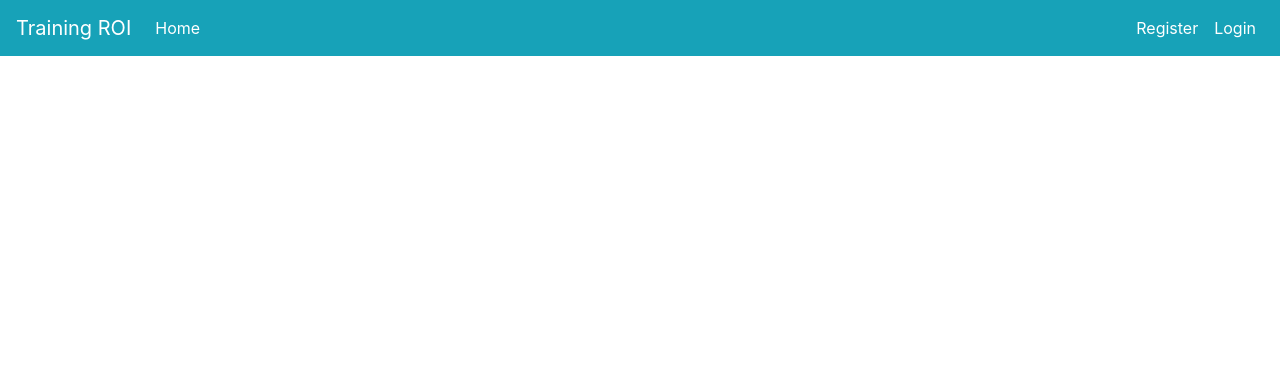
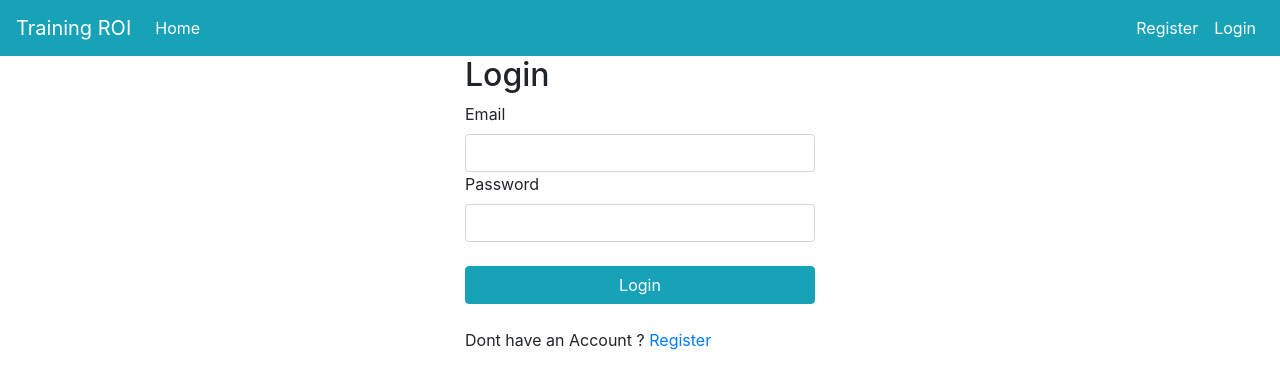
Before and after one commit to ghaffaru/training-roi, a Vue app: page /login in a window 1280 px wide. Shown: the top 388 px of the page. Built offline with nearby package versions, Linux system fonts and the light colour scheme.

Commit message:
login validations done

```diff
--- a/src/views/Login.vue
+++ b/src/views/Login.vue
@@ -1,61 +1,45 @@
 <template>
   <div>
     <Navbar />
-    <!-- <div class="container">
-      <br />
-      <h3 style="text-align:center">Login</h3>
-      <form @submit.prevent="login">
-        <div class="row">
-          <div class="col-md-2"></div>
-          <div class="col-md-8">
-            <div class="form-group">
+    <b-container class="bv-example-row">
+      <b-row>
+        <b-col></b-col>
+        <b-col><h2>Login</h2></b-col>
+        <b-col></b-col>
+      </b-row>
+      <b-row>
+        <b-col></b-col>
+        <b-col>
+          <b-form @submit.prevent="submit">
+            <div>
               <label for="email">Email</label>
-              <input type="email" class="form-control" id="email" v-model="email" />
-                <span v-if="$v.email.required">Email field is required</span>
-            </div>
-          </div>
-          <div class="col-md-2"></div>
+              <b-form-input v-model="email" type="email"></b-form-input>
+              <span v-if="$v.email.$error" style="color:red">Email field is required</span>
             </div>
 
-        <div class="row">
-          <div class="col-md-2"></div>
-          <div class="col-md-8">
-            <div class="form-group">
+            <div>
               <label for="password">Password</label>
-              <input type="password" class="form-control" v-model="password" id="password" />
-            </div>
-          </div>
-          <div class="col-md-2"></div>
-        </div>
-
-        <div class="row">
-          <div class="col-md-2"></div>
-          <div class="col-md-8">
-            <button type="submit" class="btn btn-primary btn-block">
-              Login
-            </button>
-          </div>
-          <div class="col-md-2"></div>
+              <b-form-input v-model="password" type="password"></b-form-input>
+              <span v-if="$v.password.$error" style="color:red">Password Field is required</span>
             </div>
             <br />
-        <div class="row">
-          <div class="col-md-2"></div>
-          <div class="col-md-8">
-            <router-link to="/">
-              Forgot password ?
-            </router-link>
+            <div>
+              <b-button block variant="info" type="submit">Login</b-button>
             </div>
-          <div class="col-md-2"></div>
-        </div>
-      </form>
-    </div> -->
+          </b-form>
+          <br>
+          Dont have an Account ? <router-link to="/register">Register</router-link>
+        </b-col>
+        <b-col></b-col>
+      </b-row>
+    </b-container>
   </div>
 </template>
 
 <script>
 import Navbar from "../components/Navbar";
-import Vuelidate from 'vuelidate'
-import { required } from 'vuelidate/lib/validators'
+
+import { required } from "vuelidate/lib/validators";
 
 export default {
   components: {
@@ -64,25 +48,26 @@ export default {
 
   data() {
     return {
-          email: '',
-          password: ''
-      }
+      email: "",
+      password: "",
+    };
   },
 
   validations: {
     email: {
-          required
+      required,
     },
     password: {
-          required
-      }
+      required,
+    },
   },
 
   methods: {
-      login() {
-         console.log($v);
-      }
-  }
+    submit() {
+      this.$v.$touch();
+
+    },
+  },
 };
 </script>
 
```
Lines whose indentation alone changed are shown as unchanged.
